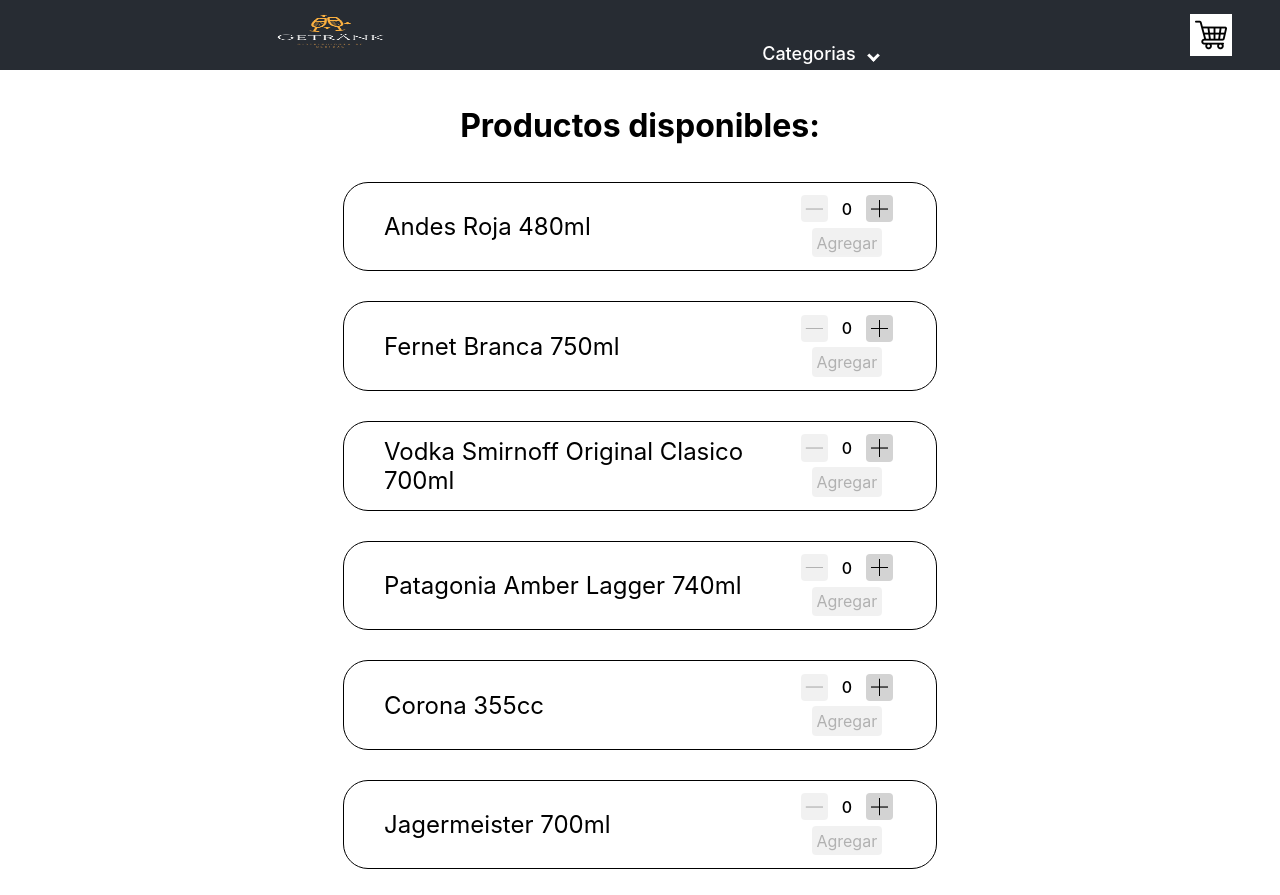
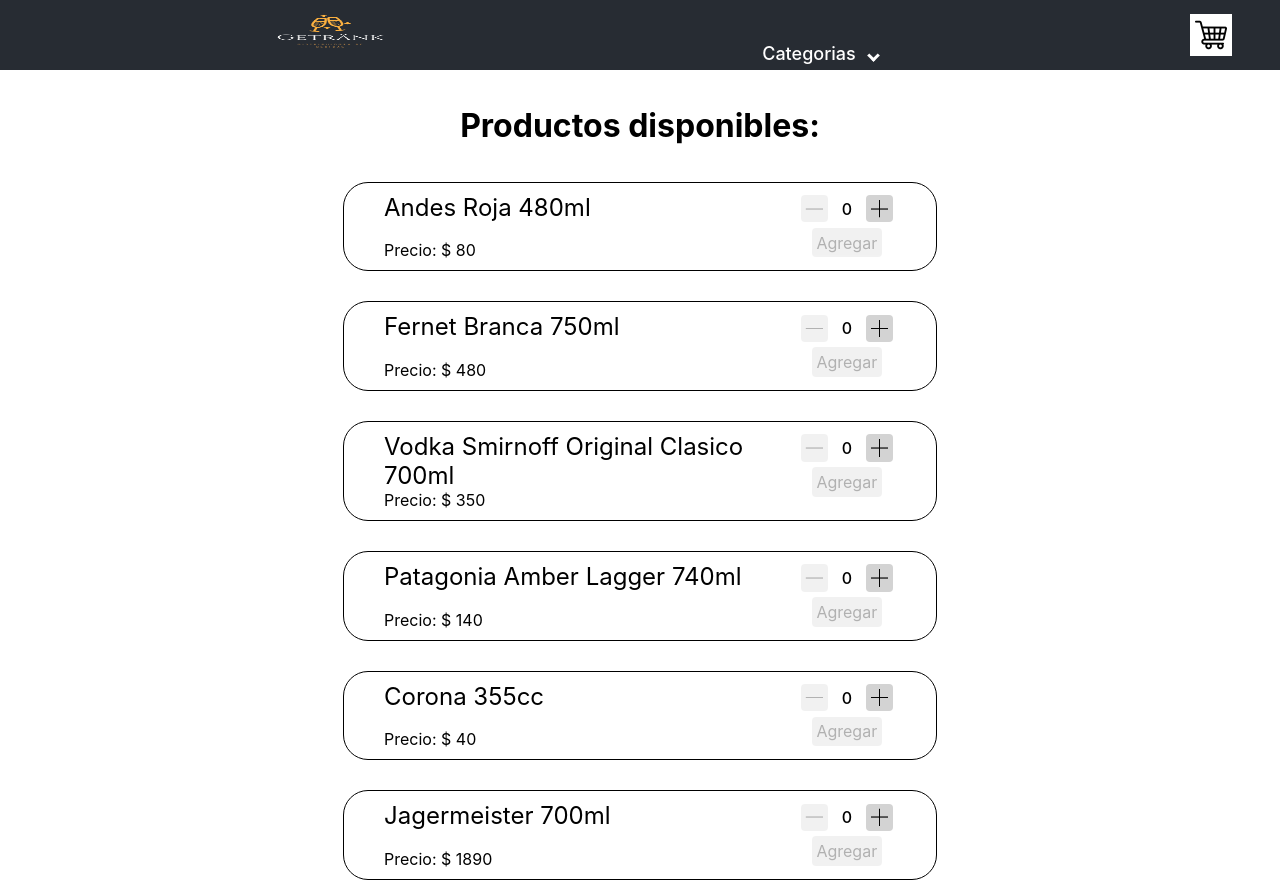
Before and after one commit to maxiv97/coderhouse-course, a React (Create React App) app: page / in a window 1280 px wide. Built offline with nearby package versions, Linux system fonts and the light colour scheme.

Commit message:
add new features

```diff
--- a/src/App.js
+++ b/src/App.js
@@ -2,27 +2,17 @@ import React, { useState } from 'react';
 import './App.css';
 import NavBar from './components/NavBar/Navbar';
 import ItemListContainer from './components/ItemListContainer/ItemListContainer';
-import itemsMock from './mocks/items.json';
 
 const App = () => {
-    const initialState = {
-        itemList: itemsMock.items,
-        itemsWereFound: true
-    };
 
-    const [itemListState, setItemListState] = useState(initialState);
 
-    const onCategoryClick = id => {
-        let filteredItems = itemsMock.items.filter(item => item.categoryId === id);
-
-        setItemListState(filteredItems.length > 0 ? {itemList: filteredItems, itemsWereFound: true} : {itemList: itemsMock.items, itemsWereFound: false});
-        console.log(itemListState);
-    };
+    const [itemsWereFilteredByCategory, setItemsWereFilteredByCategory] = useState(-1);
+    const onCategoryClick = categoryFilteredId => setItemsWereFilteredByCategory(categoryFilteredId);
 
     return (
     <div className="App">
         <NavBar onCategoryClick={onCategoryClick}/>
-        <ItemListContainer itemList={itemListState.itemList} itemsWereFound={itemListState.itemsWereFound}/>
+        <ItemListContainer itemsWereFilteredByCategory={itemsWereFilteredByCategory}/>
     </div>
 )};
 
--- a/src/components/Item/Item.css
+++ b/src/components/Item/Item.css
@@ -13,3 +13,9 @@
     font-size: 1.5em;
     align-self: center;
 }
+
+.item-info {
+    display:flex;
+    flex-direction: column;
+    justify-content: space-between;
+}
--- a/src/components/Item/Item.js
+++ b/src/components/Item/Item.js
@@ -3,13 +3,17 @@ import './Item.css';
 import ItemCount from '../ItemCount/ItemCount';
 
 
-const Item = ({title, stock, itemId, onAddItem}) => {
+const Item = ({title, stock, itemId, price, onAddItem}) => {
 
     const onAdd = quantity => onAddItem(quantity, itemId);
 
     return (
     <div className='item'>
-        <span className='item-title'>{title}</span>
+        <div className='item-info'>
+            <span className='item-title'>{title}</span>
+            <span> Precio: $ {price}</span>
+
+        </div>
         <ItemCount stock={stock} onAdd={onAdd}/>
     </div>
 )};
--- /dev/null
+++ b/src/components/ItemList/ItemList.css
@@ -0,0 +1,8 @@
+.item-list {
+    height: 100%;
+    width: 100%;
+    display: flex;
+    flex-direction: column;
+    justify-content: center;
+    align-items: center;
+}
--- /dev/null
+++ b/src/components/ItemList/ItemList.js
@@ -0,0 +1,70 @@
+import React, { useState, useEffect } from 'react';
+import Item from '../Item/Item';
+import './ItemList.css';
+import itemsMock from '../../mocks/items.json';
+
+const ItemList = ({itemsWereFilteredByCategory}) => {
+    const itemTask = new Promise((resolve, reject) => {
+        setTimeout(() => {
+            resolve(itemsMock.items);
+        }, 2000);
+    });
+
+    const [itemList, setItemList] = useState([]);
+
+
+    useEffect(() => {
+        itemTask.then(itemsList => setItemList(itemsList));
+    }, [itemTask])
+
+    const [addedItems, setAddedItems] = useState([]);
+    const [isItemsFilteredFounded, setIsItemsFilteredFounded] = useState(true);
+
+    const onAdd = (quantity, itemId) => {
+        const hadPreviouslyAdded = itemAdded => itemAdded.itemId === itemId;
+
+        if (addedItems.some(hadPreviouslyAdded)) {
+            const newAddedItems = addedItems.map(item => {
+                if (item.itemId === itemId) {
+                    item.quantity = quantity;
+                }
+                return item;
+            });
+
+            setAddedItems([...newAddedItems]);
+        } else {
+            setAddedItems([...addedItems, {itemId, quantity}]);
+        }
+    };
+
+    useEffect(() => {
+        if (itemsWereFilteredByCategory !== -1) {
+            let filteredItems = itemsMock.items.filter(item => item.categoryId === itemsWereFilteredByCategory);
+
+            if (filteredItems.length > 0) {
+                setIsItemsFilteredFounded(true);
+            } else {
+                setIsItemsFilteredFounded(false);
+            }
+
+            setItemList(filteredItems.length > 0 ? [...filteredItems] : itemsMock.items);
+        }
+    }, [itemsWereFilteredByCategory]);
+
+    useEffect(() => {
+        console.log('Items agregados: ', addedItems);
+    });
+
+    return (
+        <>
+            <h1>Productos disponibles:</h1>
+            {!isItemsFilteredFounded && <span>Lo sentimos, no encontramos productos de esa categoría</span>}
+            {itemList.length > 0 ?
+            (<div className='item-list'>
+                {itemList.map(item => <Item key={item.id} title={item.title} stock={item.stock} itemId={item.id} price={item.price} onAddItem={onAdd}/>)}
+            </div>) :
+            (<h2>Loading...</h2>)}
+        </>
+    )};
+
+export default ItemList;
--- a/src/components/ItemListContainer/ItemListContainer.css
+++ /dev/null
@@ -1,8 +0,0 @@
-.item-list-container {
-    height: 100%;
-    width: 100%;
-    display: flex;
-    flex-direction: column;
-    justify-content: center;
-    align-items: center;
-}
--- a/src/components/ItemListContainer/ItemListContainer.js
+++ b/src/components/ItemListContainer/ItemListContainer.js
@@ -1,40 +1,8 @@
-import React, { useState, useEffect } from 'react';
-import Item from '../Item/Item';
-import './ItemListContainer.css';
+import React from 'react';
+import ItemList from '../ItemList/ItemList';
 
-const ItemListContainer = ({itemList, itemsWereFound}) => {
-
-    const [addedItems, setAddedItems] = useState([]);
-
-    const onAdd = (quantity, itemId) => {
-        const hadPreviouslyAdded = itemAdded => itemAdded.itemId === itemId;
-
-        if (addedItems.some(hadPreviouslyAdded)) {
-            const newAddedItems = addedItems.map(item => {
-                if (item.itemId === itemId) {
-                    item.quantity = quantity;
-                }
-                return item;
-            });
-
-            setAddedItems([...newAddedItems]);
-        } else {
-            setAddedItems([...addedItems, {itemId, quantity}]);
-        }
-    };
-
-    useEffect(() => {
-        console.log('Items agregados: ', addedItems);
-    });
-
-    return (
-        <>
-            <h1>Productos disponibles:</h1>
-            {!itemsWereFound && <span>Lo sentimos, no encontramos productos de esa categoría</span>}
-            <div className='item-list-container'>
-                {itemList.map(item => <Item key={item.id} title={item.title} stock={item.stock} itemId={item.id} onAddItem={onAdd}/>)}
-            </div>
-        </>
-    )};
+const ItemListContainer = ({itemsWereFilteredByCategory}) => {
+    return <ItemList itemsWereFilteredByCategory={itemsWereFilteredByCategory}/>
+};
 
 export default ItemListContainer;
--- a/src/mocks/items.json
+++ b/src/mocks/items.json
@@ -4,32 +4,38 @@
             "id": 1234,
             "title": "Andes Roja 480ml",
             "categoryId": 1,
-            "stock": 7
+            "stock": 7,
+            "price": 80
         }, {
             "id": 4564,
             "title": "Fernet Branca 750ml",
             "categoryId": 2,
-            "stock": 4
+            "stock": 4,
+            "price": 480
         }, {
             "id": 6544,
             "title": "Vodka Smirnoff Original Clasico 700ml",
             "categoryId": 5,
-            "stock": 7
+            "stock": 7,
+            "price": 350
         }, {
             "id": 7243,
             "title": "Patagonia Amber Lagger 740ml",
             "categoryId": 1,
-            "stock": 2
+            "stock": 2,
+            "price": 140
         }, {
             "id": 2334,
             "title": "Corona 355cc",
             "categoryId": 1,
-            "stock": 6
+            "stock": 6,
+            "price": 40
         }, {
             "id": 4244,
             "title": "Jagermeister 700ml",
             "categoryId": 3,
-            "stock": 11
+            "stock": 11,
+            "price": 1890
         }
     ]
 }
```
